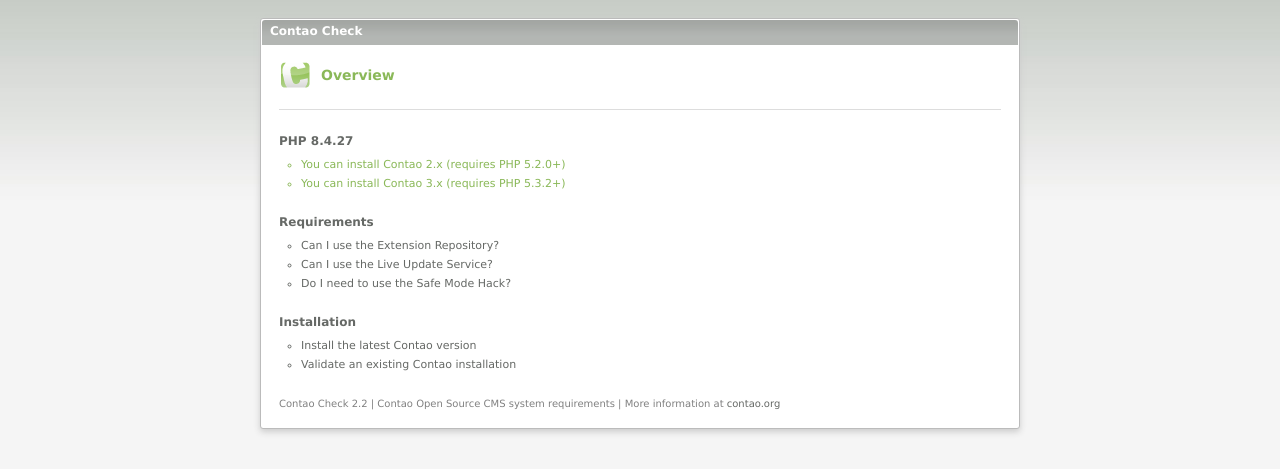
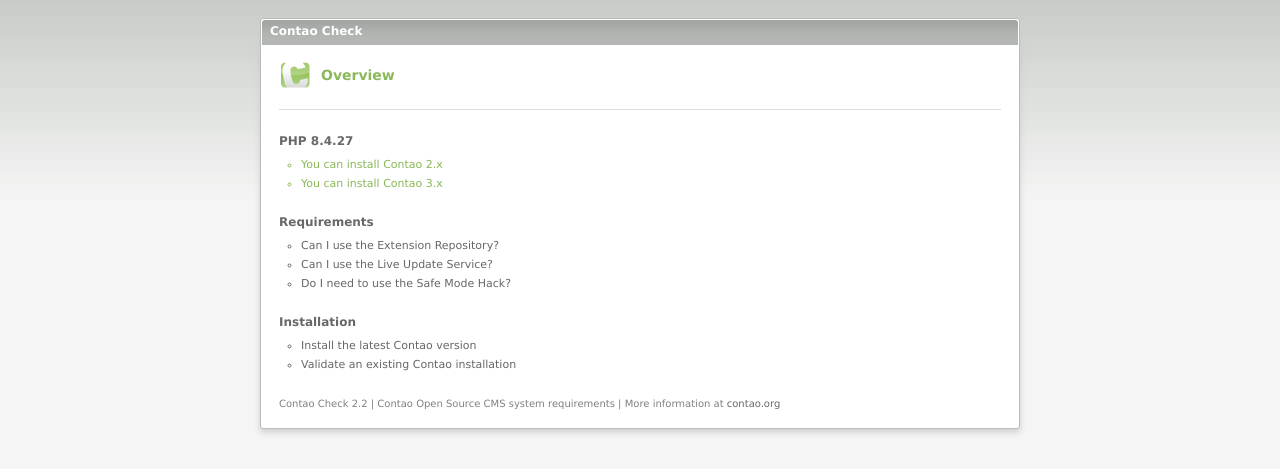
Before and after one commit to contao/check, a PHP site: page / in a window 1280 px wide. Shown: the top 469 px of the page. Run offline with PHP 8.4, Linux system fonts and the light colour scheme.

Commit message:
Only show the minimum PHP version if the installed PHP version does not suffice

```diff
--- a/check/index.php
+++ b/check/index.php
@@ -87,12 +87,12 @@ $version = new PhpVersion();
     <h3>PHP <?php echo phpversion() ?></h3>
     <ul>
       <?php if ($version->supportsContao2()): ?>
-        <li class="confirm"><?php printf(_('You can install Contao 2.x (requires PHP %s+)'), $version->getContao2Version()) ?></li>
+        <li class="confirm"><?php echo _('You can install Contao 2.x') ?></li>
       <?php else: ?>
         <li class="error"><?php printf(_('You cannot install Contao 2.x (requires PHP %s+)'), $version->getContao2Version()) ?></li>
       <?php endif; ?>
       <?php if ($version->supportsContao3()): ?>
-        <li class="confirm"><?php printf(_('You can install Contao 3.x (requires PHP %s+)'), $version->getContao3Version()) ?></li>
+        <li class="confirm"><?php echo _('You can install Contao 3.x') ?></li>
       <?php else: ?>
         <li class="error"><?php printf(_('You cannot install Contao 3.x (requires PHP %s+)'), $version->getContao3Version()) ?></li>
       <?php endif; ?>
```
Also changed, not shown: 2 other files.
